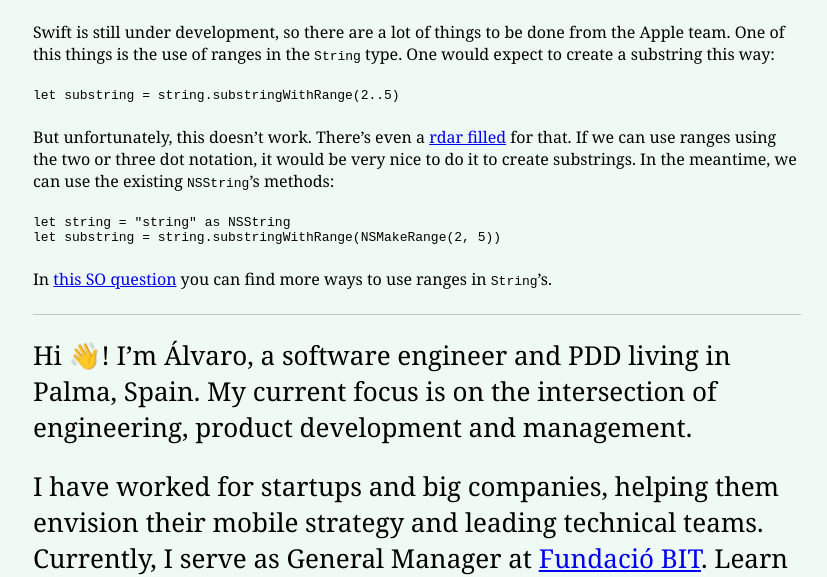
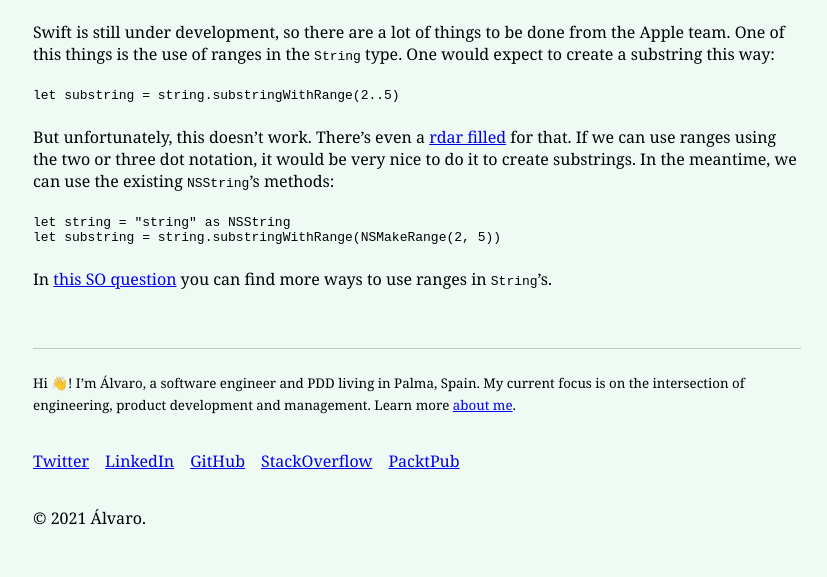
Before and after one commit to alvaromb/alvaromb.com, a Gatsby site: page /2014-07-27-using-ranges-in-strings-with-swift/ in a window 1280 px wide. Shown: the part 224-801 px from the top of the page, without its empty margins (223-1050 px from the left). Built offline with nearby package versions, Linux system fonts and the light colour scheme; Gatsby itself is replaced by a stand-in of ours; some packages are replaced by stand-ins of ours; code samples lack their colours; what typography-theme-de-young would draw is missing.

Commit message:
Added new footer to blog post pages

```diff
--- a/src/components/Bio.js
+++ b/src/components/Bio.js
@@ -1,24 +1,32 @@
 import React from 'react'
+import { useStaticQuery, graphql, Link } from 'gatsby'
 
-class Bio extends React.Component {
-  render() {
+const Bio = () => {
+  const data = useStaticQuery(graphql`
+    {
+      dataYaml {
+        introduction
+      }
+    }
+  `)
   return (
     <>
-        <p style={{ fontSize: 26 }}>
-          Hi 👋! I’m Álvaro, a software engineer and PDD living in Palma, Spain.
-          My current focus is on the intersection of engineering, product
-          development and management.
-        </p>
+      <p style={{ fontSize: 26 }}>{data.dataYaml.introduction}</p>
       <p style={{ fontSize: 26 }}>
         I have worked for startups and big companies, helping them envision
-          their mobile strategy and leading technical teams. Currently, I serve
-          as General Manager at{' '}
-          <a href="http://www.fundaciobit.org">Fundació BIT</a>. Learn more{' '}
-          <a href="https://www.linkedin.com/in/alvaromb/">about me</a>.
+        their mobile strategy and leading technical teams. Currently, I serve as
+        General Manager at{' '}
+        <a
+          href="http://www.fundaciobit.org"
+          target="_blank"
+          rel="noopener noreferrer"
+        >
+          Fundació BIT
+        </a>
+        . Learn more <Link to="about/">about me</Link>.
       </p>
     </>
   )
 }
-}
 
 export default Bio
--- a/src/components/Layout.js
+++ b/src/components/Layout.js
@@ -9,7 +9,7 @@ import Colors from '../utils/colors'
 
 class Layout extends React.Component {
   render() {
-    const { children, siteDescription, siteTitle } = this.props
+    const { children, siteDescription, siteTitle, footer } = this.props
 
     return (
       <div>
@@ -53,6 +53,7 @@ class Layout extends React.Component {
           </header>
           {children}
           <hr />
+          {footer}
           <Footer />
         </div>
       </div>
--- a/src/components/footer.js
+++ b/src/components/footer.js
@@ -15,7 +15,7 @@ const Footer = () => {
     }
   `)
   return (
-    <>
+    <div style={{ marginTop: rhythm(1.5) }}>
       <div>
         <ul
           style={{
@@ -41,7 +41,7 @@ const Footer = () => {
       <div style={{ marginTop: rhythm(1) }}>
         <span>&copy; 2021 Álvaro.</span>
       </div>
-    </>
+    </div>
   )
 }
 
--- /dev/null
+++ b/src/components/shortBio.js
@@ -0,0 +1,19 @@
+import React from 'react'
+import { useStaticQuery, graphql, Link } from 'gatsby'
+
+const ShortBio = () => {
+  const data = useStaticQuery(graphql`
+    {
+      dataYaml {
+        introduction
+      }
+    }
+  `)
+  return (
+    <small>
+      {data.dataYaml.introduction} Learn more <Link to="about/">about me</Link>.
+    </small>
+  )
+}
+
+export default ShortBio
--- /dev/null
+++ b/src/data/bio.yaml
@@ -0,0 +1,2 @@
+name: Álvaro Medina Ballester
+introduction: Hi 👋! I’m Álvaro, a software engineer and PDD living in Palma, Spain. My current focus is on the intersection of engineering, product development and management.
--- a/src/templates/blog-post.js
+++ b/src/templates/blog-post.js
@@ -2,7 +2,7 @@ import React from 'react'
 import { Link, graphql } from 'gatsby'
 import get from 'lodash.get'
 
-import Bio from '../components/Bio'
+import ShortBio from '../components/shortBio'
 import Layout from '../components/layout'
 
 class BlogPostTemplate extends React.Component {
@@ -18,6 +18,7 @@ class BlogPostTemplate extends React.Component {
         title={siteTitle}
         siteDescription={siteDescription}
         siteTitle={`${post.frontmatter.title} | ${siteTitle}`}
+        footer={<ShortBio />}
       >
         <h1>{post.frontmatter.title}</h1>
         <p
@@ -28,8 +29,6 @@ class BlogPostTemplate extends React.Component {
           {post.frontmatter.date}
         </p>
         <div dangerouslySetInnerHTML={{ __html: post.html }} />
-        <hr />
-        <Bio />
 
         <ul
           style={{
--- a/src/utils/typography.js
+++ b/src/utils/typography.js
@@ -10,6 +10,11 @@ theme.overrideThemeStyles = ({}, options) => ({
   'h1,h2,h3,h4,h5,h6': {
     color: options.headerColor,
   },
+  small: {
+    fontFamily: ['Alegreya Sans', 'sans-serif'].join(','),
+    color: Colors.gray,
+    bodyWeight: 200,
+  },
 })
 
 const typography = new Typography(theme)
```
Lines whose indentation alone changed are shown as unchanged.
